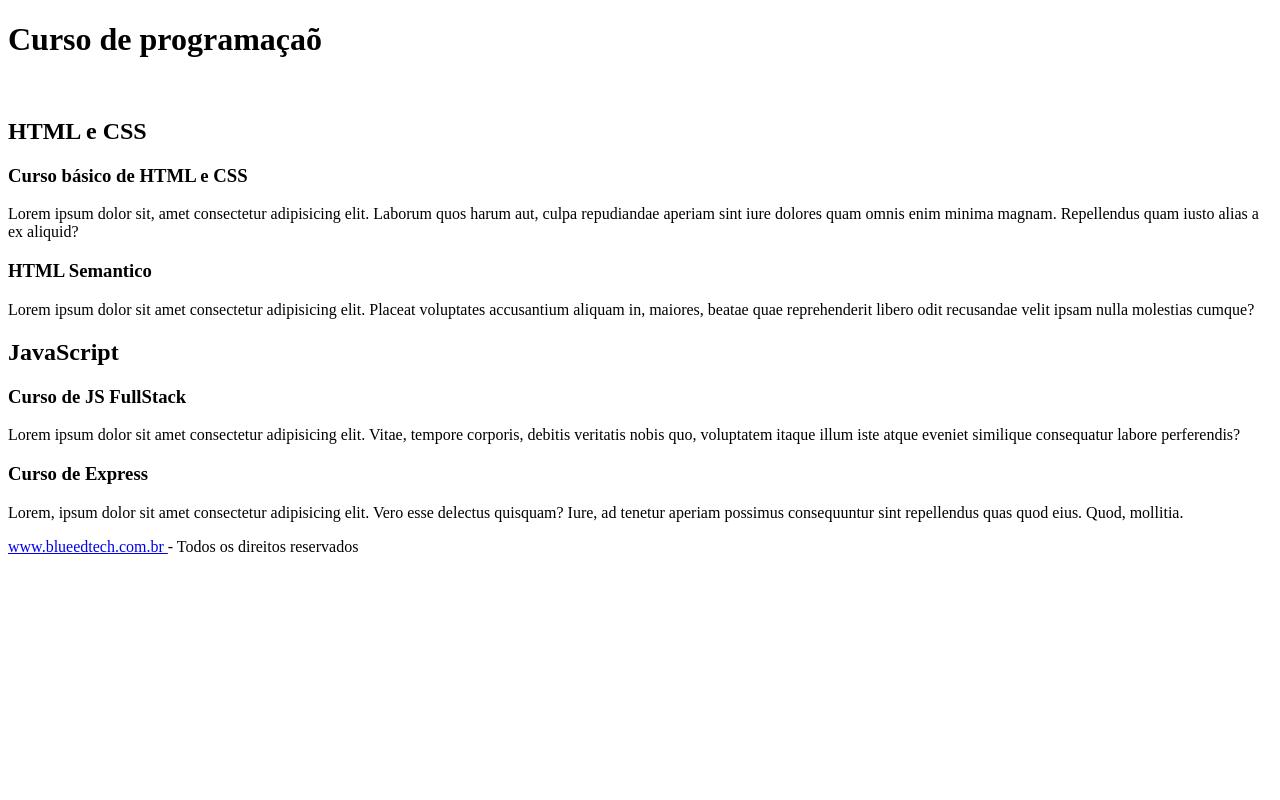
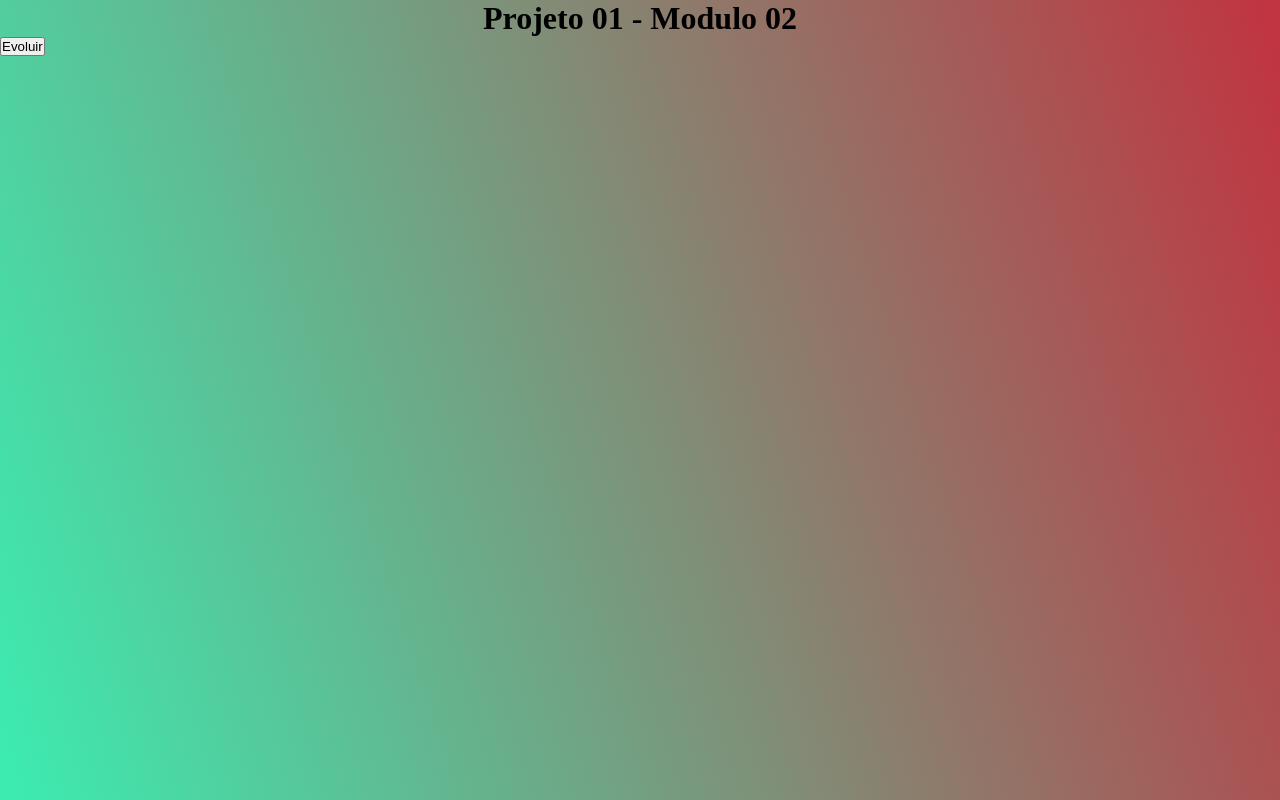
Before and after one commit to mthiagoalves/Modulo02_BlueEdTech, a plain HTML site: page Projetos/Projeto_01/index.html in a window 1280 px wide. Drawn offline with Linux system fonts and the light colour scheme.

Commit message:
andamento

```diff
--- a/Projetos/Projeto_01/assets/css/style.css
+++ b/Projetos/Projeto_01/assets/css/style.css
@@ -1,9 +1,16 @@
 *{
     margin: 0;
     padding: 0;
+}
+
+body{
 
     height: 100vh;
     width: 100vw;
 
     background: linear-gradient(72deg, #3debb0 1%, #c03541 99%);
 }
+
+h1{
+    text-align: center;
+}
--- a/Projetos/Projeto_01/index.html
+++ b/Projetos/Projeto_01/index.html
@@ -1,65 +1,22 @@
 <!DOCTYPE html>
-<html lang="pt-BR">
+<html lang="en">
   <head>
+
     <meta charset="UTF-8" />
     <meta http-equiv="X-UA-Compatible" content="IE=edge" />
     <meta name="viewport" content="width=device-width, initial-scale=1.0" />
-    <title>Projeto</title>
+    <link rel="stylesheet" href="./assets/css/style.css">
+    <title>Projeto 01</title>
+
+
   </head>
-  <body>
-    <header>
-      <h1>Curso de programaçaõ</h1>
-      <img src="" alt="" />
-    </header>
 
-    <main>
-      <section>
-        <h2>HTML e CSS</h2>
-        <article>
-          <h3>Curso básico de HTML e CSS</h3>
-          <p>
-            Lorem ipsum dolor sit, amet consectetur adipisicing elit. Laborum
-            quos harum aut, culpa repudiandae aperiam sint iure dolores quam
-            omnis enim minima magnam. Repellendus quam iusto alias a ex aliquid?
-          </p>
-        </article>
-        <article>
-          <h3>HTML Semantico</h3>
-          <p>
-            Lorem ipsum dolor sit amet consectetur adipisicing elit. Placeat
-            voluptates accusantium aliquam in, maiores, beatae quae
-            reprehenderit libero odit recusandae velit ipsam nulla molestias
-            cumque?
-          </p>
-        </article>
-      </section>
+    <h1>Projeto 01 - Modulo 02</h1>
 
-      <section>
-        <h2>JavaScript</h2>
-        <article>
-          <h3>Curso de JS FullStack</h3>
-          <p>
-            Lorem ipsum dolor sit amet consectetur adipisicing elit. Vitae,
-            tempore corporis, debitis veritatis nobis quo, voluptatem itaque
-            illum iste atque eveniet similique consequatur labore perferendis?
-          </p>
-        </article>
+    <body>
 
-        <article>
-          <h3>Curso de Express</h3>
-          <p>
-            Lorem, ipsum dolor sit amet consectetur adipisicing elit. Vero esse
-            delectus quisquam? Iure, ad tenetur aperiam possimus consequuntur
-            sint repellendus quas quod eius. Quod, mollitia.
-          </p>
-        </article>
-      </section>
-    </main>
-    <footer>
-      <p>
-        <a href="http://www.blueedtech.com.br "> www.blueedtech.com.br </a>
-        - Todos os direitos reservados
-      </p>
-    </footer>
-  </body>
+      <button id="botao">Evoluir</button>
+
+    </body>
+
 </html>
```
Also changed, not shown: Projetos/Projeto_01/assets/index.html (deleted, +0 -16 lines).
